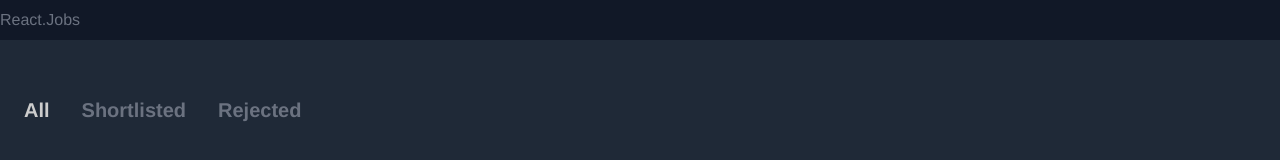
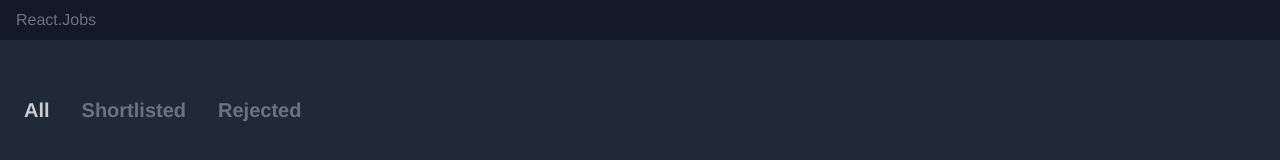
Before and after one commit to akshay-rajput/HackerEarth-HiringChallenge, a Vue app: page / in a window 1280 px wide. Shown: the top 160 px of the page. Built offline with nearby package versions, Linux system fonts and the light colour scheme.

Commit message:
minor changes

```diff
--- a/src/assets/main.scss
+++ b/src/assets/main.scss
@@ -1,3 +1,3 @@
-body{
-    background-color: burlywood;
-}
+// body{
+//     background-color: burlywood;
+// }
--- a/src/components/TheNavbar.vue
+++ b/src/components/TheNavbar.vue
@@ -1,6 +1,6 @@
 <template>
   <nav class="navbar mb-8 bg-gray-900">
-      <div class="py-2 container mx-auto ">
+      <div class="py-2 px-4 container mx-auto ">
         <router-link class="text-gray-500 hover:text-blue-700 hover:text-xl" tag="a" to="/">React.Jobs</router-link>
       </div>
   </nav>
```
